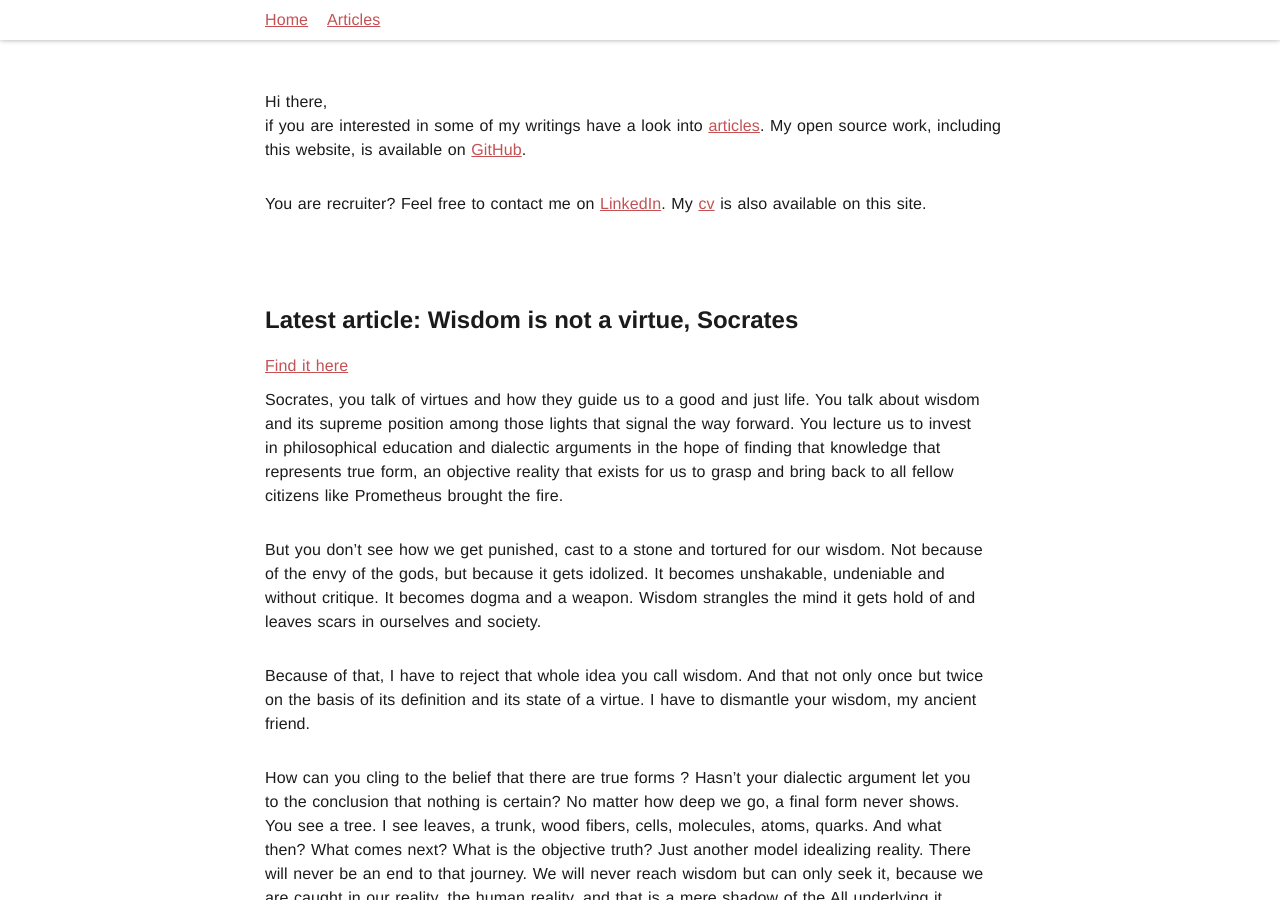
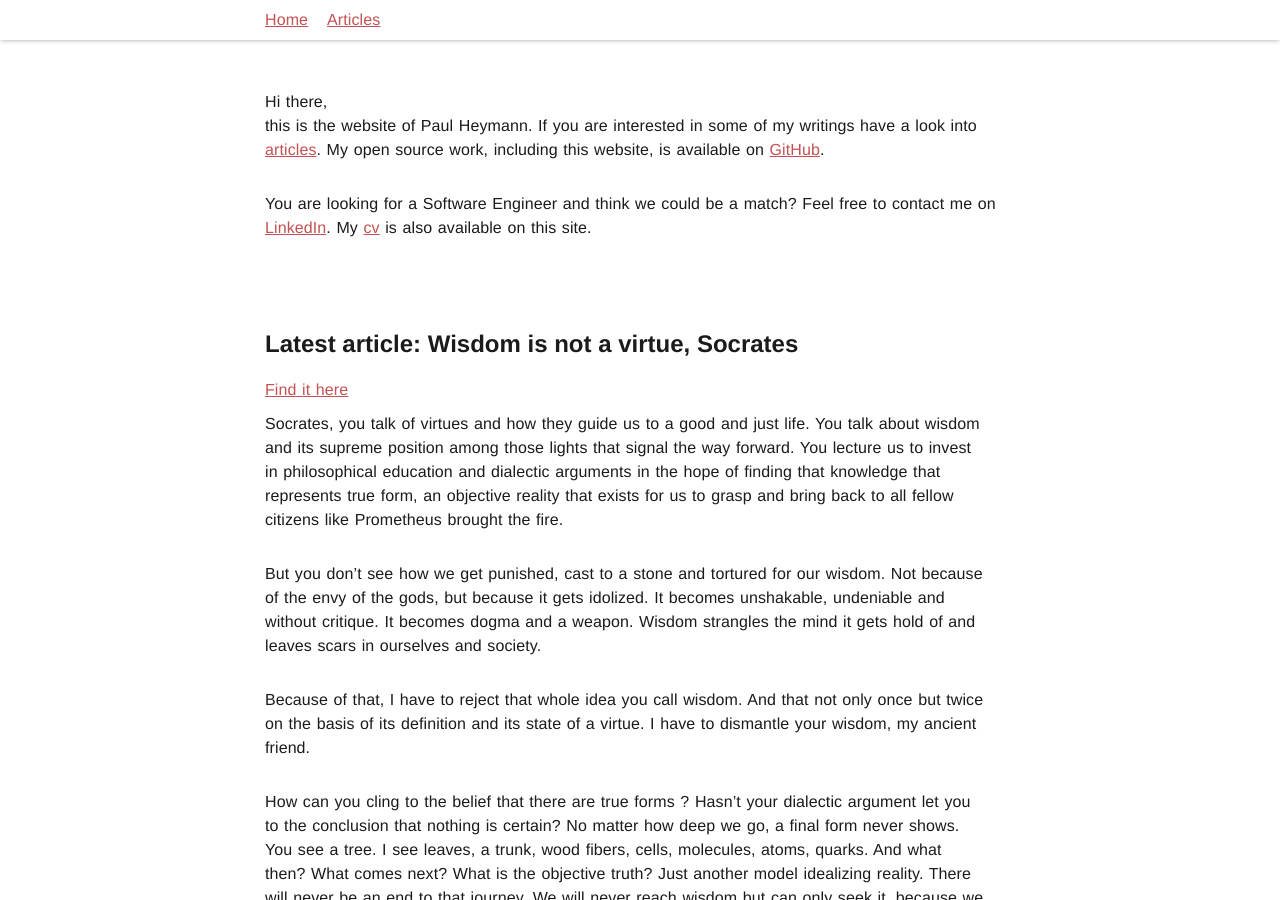
Before and after one commit to pheymann/paulheymann-website, a Jekyll site: the page built from index.md, in a window 1280 px wide and 900 px high. Built offline with Jekyll 4.4.1, drawn with Linux system fonts in a browser that asks for light colours.

Commit message:
update index

```diff
--- a/index.md
+++ b/index.md
@@ -3,9 +3,9 @@ layout: home
 ---
 
 Hi there,<br/>
-if you are interested in some of my writings have a look into [articles](/articles). My open source work, including this website, is available on <a href="https://github.com/pheymann">GitHub</a>.
+this is the website of Paul Heymann. If you are interested in some of my writings have a look into [articles](/articles). My open source work, including this website, is available on <a href="https://github.com/pheymann">GitHub</a>.
 
-You are recruiter? Feel free to contact me on <a href="https://www.linkedin.com/in/paul-h-6b4a53144">LinkedIn</a>. My [cv](/cv.pdf) is also available on this site.
+You are looking for a Software Engineer and think we could be a match? Feel free to contact me on <a href="https://www.linkedin.com/in/paul-h-6b4a53144">LinkedIn</a>. My [cv](/cv.pdf) is also available on this site.
 
 {% assign thought_posts = site.posts | where_exp:"post","post.categories contains 'thought'" %}
 <div class="row">
```
